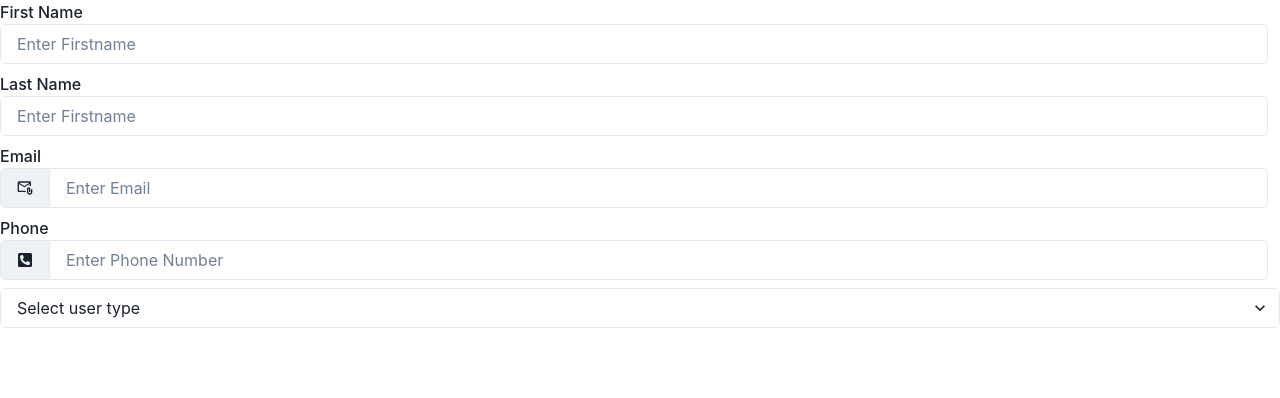
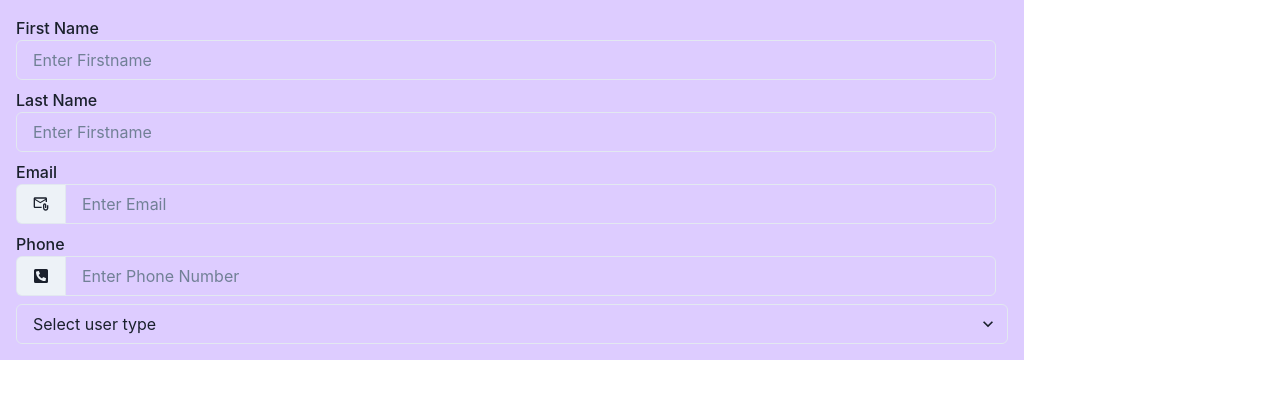
Before and after one commit to 3zbyjd/rlomuniv, a React (Vite) app: page /EditUser in a window 1280 px wide. Shown: the top 398 px of the page. Built offline with nearby package versions, Linux system fonts and the light colour scheme.

Commit message:
Building edit user form.

```diff
--- a/src/pages/User/EditUser.tsx
+++ b/src/pages/User/EditUser.tsx
@@ -1,4 +1,5 @@
 import {
+  Box,
   FormControl,
   FormLabel,
   Input,
@@ -12,6 +13,7 @@ import UserType from "../../components/UserType";
 function EditUser() {
   return (
     <>
+      <Box bg="#ddccff" maxW="80%" padding="4">
         <FormControl>
           <FormLabel>
             First Name
@@ -49,6 +51,7 @@ function EditUser() {
 
           <UserType />
         </FormControl>
+      </Box>
     </>
   );
 }
```
Lines whose indentation alone changed are shown as unchanged.
